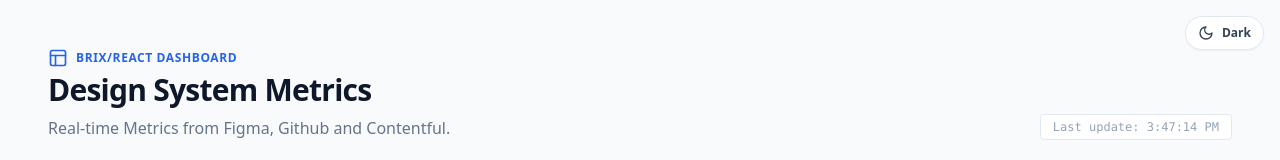
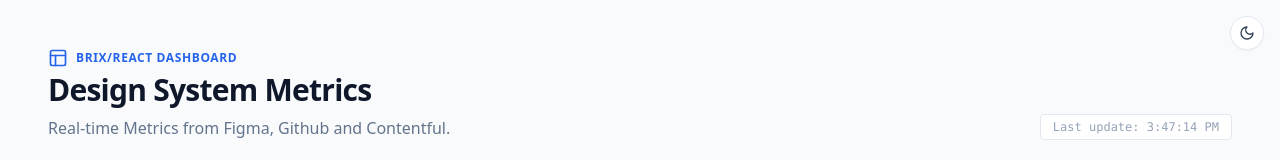
Before and after one commit to benjaminfritz/kpi-dashboard, a React (Vite) app: page / in a window 1280 px wide. Shown: the top 160 px of the page. Built offline with nearby package versions, Linux system fonts and the light colour scheme.

Commit message:
Make theme toggle icon-only

```diff
--- a/src/App.tsx
+++ b/src/App.tsx
@@ -58,11 +58,10 @@ const App: React.FC = () => {
     <button
       type="button"
       onClick={() => setDarkMode((current) => !current)}
-      className="fixed right-4 top-4 z-50 inline-flex items-center gap-2 rounded-full border border-slate-200 bg-white/90 px-3 py-2 text-xs font-semibold text-slate-700 shadow-sm backdrop-blur transition hover:bg-white dark:border-slate-700 dark:bg-slate-900/90 dark:text-slate-200 dark:hover:bg-slate-900"
+      className="fixed right-4 top-4 z-50 inline-flex items-center rounded-full border border-slate-200 bg-white/90 p-2 text-slate-700 shadow-sm backdrop-blur transition hover:bg-white dark:border-slate-700 dark:bg-slate-900/90 dark:text-slate-200 dark:hover:bg-slate-900"
       aria-label="Toggle dark mode"
     >
       {darkMode ? <Sun size={16} /> : <Moon size={16} />}
-      <span>{darkMode ? 'Light' : 'Dark'}</span>
     </button>
   );
 
```
